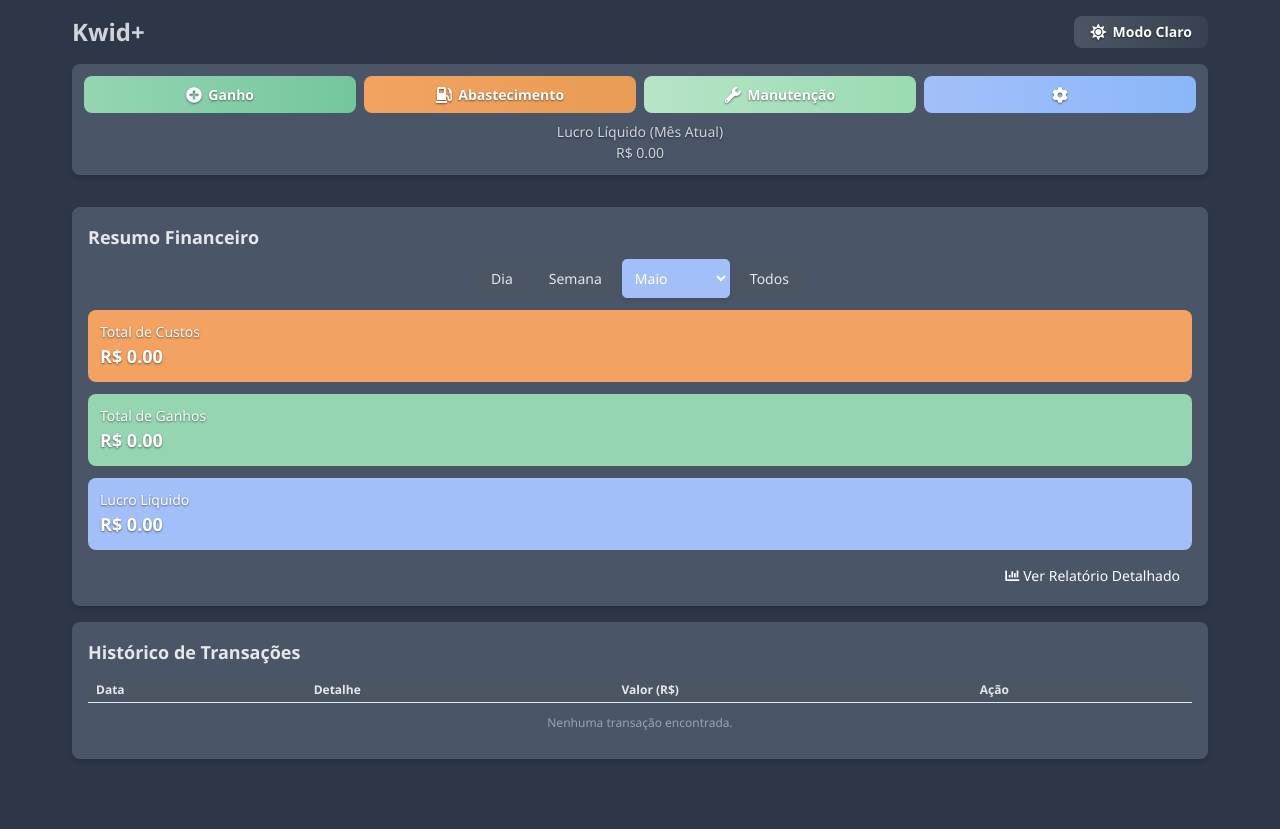
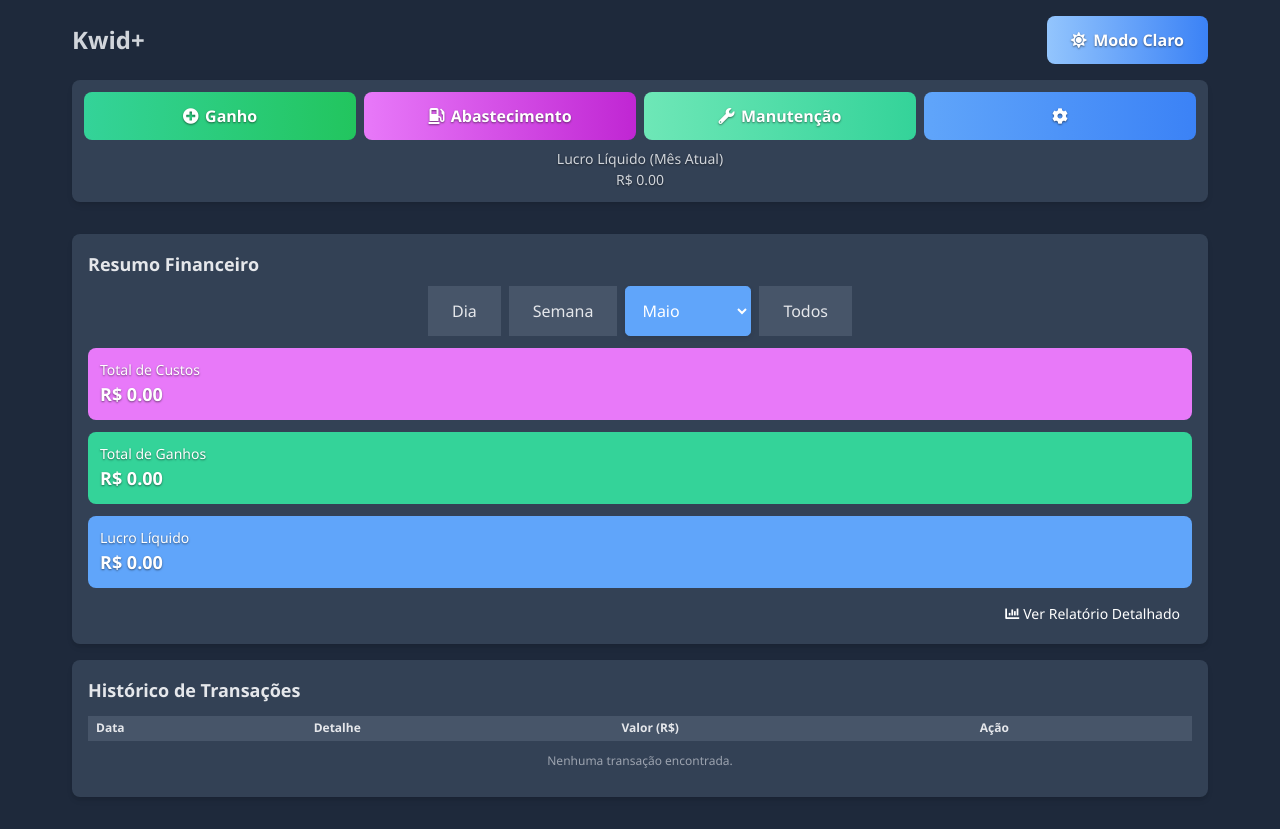
Before and after one commit to angeloruivo/Kwid, a plain HTML site: page index.html in a window 1280 px wide. Both pictures are taken after a click on the button "Modo Escuro". Before the commit the page ends 800 px from the top, so only its background shows below. Drawn offline with nearby package versions, Linux system fonts and the light colour scheme.

Commit message:
Teste de cores

```diff
--- a/index.html
+++ b/index.html
@@ -21,7 +21,7 @@
         <h1 class="text-2xl font-bold text-gray-800">Kwid+</h1>
         <button
           id="toggle-dark-mode"
-          class="modern-button bg-gray-600 text-xs px-2 py-1 justify-self-end"
+          class="modern-button bg-gray-600 justify-self-end"
         >
           <i class="fas fa-moon"></i> Modo Escuro
         </button>
@@ -285,20 +285,10 @@
     <section class="bg-white rounded-lg shadow-md p-4 mb-4">
       <div class="flex flex-col mb-3">
         <h2 class="text-lg font-semibold mb-2">Resumo Financeiro</h2>
-        <div class="flex flex-col md:flex-row md:justify-center gap-1">
-          <button
-            data-filter="day"
-            class="filter-btn px-2 py-1 text-xs bg-gray-200 rounded-md hover:bg-gray-300"
-          >
-            Dia
-          </button>
-          <button
-            data-filter="week"
-            class="filter-btn px-2 py-1 text-xs bg-gray-200 rounded-md hover:bg-gray-300"
-          >
-            Semana
-          </button>
-          <select id="month-filter" class="filter-btn text-xs">
+        <div class="flex flex-wrap justify-center gap-2">
+          <button data-filter="day" class="filter-btn">Dia</button>
+          <button data-filter="week" class="filter-btn">Semana</button>
+          <select id="month-filter" class="filter-btn">
             <option value="all">Mês</option>
             <option value="1">Janeiro</option>
             <option value="2">Fevereiro</option>
@@ -313,12 +303,7 @@
             <option value="11">Novembro</option>
             <option value="12">Dezembro</option>
           </select>
-          <button
-            data-filter="all"
-            class="filter-btn active px-2 py-1 text-xs bg-gray-200 rounded-md hover:bg-gray-300"
-          >
-            Todos
-          </button>
+          <button data-filter="all" class="filter-btn active">Todos</button>
         </div>
       </div>
       <div class="grid grid-cols-1 gap-3">
--- a/style.css
+++ b/style.css
@@ -1,11 +1,11 @@
 body {
   font-family: "Segoe UI", Tahoma, Geneva, Verdana, sans-serif;
-  background-color: #f5f7fa;
-  color: #1f2937;
+  background-color: #f1f5f9;
+  color: #1e293b;
 }
 
 body[data-theme="dark"] {
-  background-color: #2d3748;
+  background-color: #1e293b;
   color: #e5e7eb;
 }
 
@@ -16,23 +16,47 @@ body[data-theme="dark"] h3 {
 }
 
 body[data-theme="dark"] .bg-white {
-  background-color: #4a5568;
+  background-color: #334155;
 }
 
 body[data-theme="dark"] .text-gray-800 {
   color: #d1d5db;
 }
 
+.bg-red-50 {
+  background-color: #f9a8d4;
+}
+
+.bg-green-50 {
+  background-color: #6ee7b7;
+}
+
+.bg-blue-50 {
+  background-color: #93c5fd;
+}
+
 body[data-theme="dark"] .bg-red-50 {
-  background-color: #f4a261;
+  background-color: #e879f9;
 }
 
 body[data-theme="dark"] .bg-green-50 {
-  background-color: #95d5b2;
+  background-color: #34d399;
 }
 
 body[data-theme="dark"] .bg-blue-50 {
-  background-color: #a3bffa;
+  background-color: #60a5fa;
+}
+
+.text-red-700 {
+  color: #be185d;
+}
+
+.text-green-700 {
+  color: #15803d;
+}
+
+.text-blue-700 {
+  color: #1e40af;
 }
 
 body[data-theme="dark"] .text-red-700,
@@ -40,6 +64,18 @@ body[data-theme="dark"] .text-green-700,
 body[data-theme="dark"] .text-blue-700 {
   color: #ffffff;
   text-shadow: 0 1px 2px rgba(0, 0, 0, 0.5);
+}
+
+.text-red-800 {
+  color: #be185d;
+}
+
+.text-green-800 {
+  color: #15803d;
+}
+
+.text-blue-800 {
+  color: #1e40af;
 }
 
 body[data-theme="dark"] .text-red-800,
@@ -50,7 +86,7 @@ body[data-theme="dark"] .text-blue-800 {
 }
 
 body[data-theme="dark"] .bg-gray-100 {
-  background-color: #4b5563;
+  background-color: #475569;
 }
 
 body[data-theme="dark"] .text-gray-600 {
@@ -62,7 +98,11 @@ body[data-theme="dark"] .text-gray-500 {
 }
 
 body[data-theme="dark"] .border-gray-200 {
-  border-color: #4b5563;
+  border-color: #475569;
+}
+
+.modern-button {
+  color: #ffffff;
 }
 
 body[data-theme="dark"] .modern-button {
@@ -74,46 +114,84 @@ body[data-theme="dark"] .modern-button i {
   color: #ffffff;
 }
 
+.modern-button.bg-indigo-600 {
+  background: linear-gradient(to right, #6ee7b7, #34d399);
+}
+
+.modern-button.bg-blue-600 {
+  background: linear-gradient(to right, #f9a8d4, #db2777);
+}
+
+.modern-button.bg-green-600 {
+  background: linear-gradient(to right, #a7f3d0, #6ee7b7);
+}
+
+.modern-button.bg-gray-600 {
+  background: linear-gradient(to right, #93c5fd, #3b82f6);
+}
+
 body[data-theme="dark"] #btn-ganho {
-  background: linear-gradient(to right, #95d5b2, #74c69d);
+  background: linear-gradient(to right, #34d399, #22c55e);
 }
 
 body[data-theme="dark"] #btn-abastecimento {
-  background: linear-gradient(to right, #f4a261, #e89c54);
+  background: linear-gradient(to right, #e879f9, #c026d3);
 }
 
 body[data-theme="dark"] #btn-manutencao {
-  background: linear-gradient(to right, #b7e4c7, #9adbb3);
+  background: linear-gradient(to right, #6ee7b7, #34d399);
 }
 
 body[data-theme="dark"] #btn-avancado {
-  background: linear-gradient(to right, #a3bffa, #8ab7f8);
+  background: linear-gradient(to right, #60a5fa, #3b82f6);
 }
 
 body[data-theme="dark"] #btn-avancado i {
   color: #ffffff;
 }
 
+.filter-btn {
+  background-color: #e2e8f0;
+  color: #1e293b;
+}
+
+.filter-btn.active {
+  background-color: #93c5fd;
+  color: #1e40af;
+}
+
 body[data-theme="dark"] .filter-btn {
-  background-color: #4b5563;
+  background-color: #475569;
   color: #e5e7eb;
 }
 
 body[data-theme="dark"] .filter-btn.active {
-  background-color: #a3bffa;
+  background-color: #60a5fa;
   color: #ffffff;
 }
 
+#month-filter {
+  background-color: #e2e8f0;
+  color: #1e293b;
+  border-color: #e2e8f0;
+}
+
+#month-filter.active {
+  background-color: #93c5fd;
+  color: #1e40af;
+  border-color: #93c5fd;
+}
+
 body[data-theme="dark"] #month-filter {
-  background-color: #4b5563;
+  background-color: #475569;
   color: #e5e7eb;
-  border-color: #4b5563;
+  border-color: #475569;
 }
 
 body[data-theme="dark"] #month-filter.active {
-  background-color: #a3bffa;
+  background-color: #60a5fa;
   color: #ffffff;
-  border-color: #a3bffa;
+  border-color: #60a5fa;
 }
 
 body[data-theme="dark"] .saldo-destaque {
@@ -156,6 +234,11 @@ td {
   border-bottom: 1px solid #e2e8f0;
 }
 
+body[data-theme="dark"] th,
+body[data-theme="dark"] td {
+  border-bottom: 1px solid #475569;
+}
+
 @media (max-width: 640px) {
   table {
     font-size: 0.75rem;
@@ -171,20 +254,18 @@ td {
 }
 
 .filter-btn {
-  padding: 0.4rem 0.8rem;
-  font-size: 0.75rem;
+  padding: 0.5rem 1rem;
+  font-size: 0.875rem;
 }
 
 @media (min-width: 641px) {
   .filter-btn {
-    padding: 0.5rem 1rem;
-    font-size: 0.875rem;
+    padding: 0.75rem 1.5rem;
+    font-size: 1rem;
   }
 }
 
 .filter-btn.active {
-  background-color: #4f46e5;
-  color: white;
   box-shadow: 0 2px 4px rgba(0, 0, 0, 0.1);
 }
 
@@ -193,48 +274,26 @@ td {
   align-items: center;
   justify-content: center;
   gap: 0.4rem;
-  min-width: 80px;
+  min-width: 100px;
   text-align: center;
-  font-size: 0.75rem;
+  font-size: 0.875rem;
   font-weight: 600;
   border-radius: 0.5rem;
-  color: white;
+  padding: 0.5rem 1rem;
   transition: filter 0.2s ease, transform 0.2s ease;
 }
 
 @media (min-width: 641px) {
   .modern-button {
-    min-width: 120px;
-    font-size: 0.875rem;
-    padding: 0.5rem 1rem;
-  }
-}
-
-@media (max-width: 640px) {
-  .modern-button {
-    min-width: 70px;
+    min-width: 140px;
+    font-size: 1rem;
+    padding: 0.75rem 1.5rem;
   }
 }
 
 .modern-button:disabled {
   opacity: 0.6;
   cursor: not-allowed;
-}
-
-.modern-button.bg-indigo-600 {
-  background: linear-gradient(to right, #16a34a, #15803d);
-}
-
-.modern-button.bg-blue-600 {
-  background: linear-gradient(to right, #ef4444, #dc2626);
-}
-
-.modern-button.bg-green-600 {
-  background: linear-gradient(to right, #16a34a, #15803d);
-}
-
-.modern-button.bg-gray-600 {
-  background: linear-gradient(to right, #4b5563, #374151);
 }
 
 .modern-button.bg-teal-600 {
@@ -277,8 +336,8 @@ td {
 
 .fuel-btn.selected,
 .platform-btn.selected {
-  border: 2px solid #4f46e5;
-  background-color: rgba(79, 70, 229, 0.1);
+  border: 2px solid #3b82f6;
+  background-color: rgba(59, 130, 246, 0.1);
 }
 
 .fuel-btn i,
@@ -287,31 +346,24 @@ td {
 }
 
 #month-filter {
-  padding: 0.4rem;
-  font-size: 0.75rem;
+  padding: 0.5rem;
+  font-size: 0.875rem;
   border-radius: 0.3rem;
   border: 1px solid #e2e8f0;
-  background-color: #f7fafc;
   cursor: pointer;
 }
 
 @media (min-width: 641px) {
   #month-filter {
-    padding: 0.5rem;
-    font-size: 0.875rem;
+    padding: 0.75rem;
+    font-size: 1rem;
   }
-}
-
-#month-filter.active {
-  background-color: #4f46e5;
-  color: white;
-  border-color: #4f46e5;
 }
 
 #month-filter:focus {
   outline: none;
-  border-color: #4f46e5;
-  box-shadow: 0 0 0 3px rgba(79, 70, 229, 0.2);
+  border-color: #3b82f6;
+  box-shadow: 0 0 0 3px rgba(59, 130, 246, 0.2);
 }
 
 @media print {
@@ -335,6 +387,10 @@ td {
   margin-bottom: 0.2rem;
 }
 
+body[data-theme="dark"] .form-field label {
+  color: #e5e7eb;
+}
+
 .form-field input[type="date"],
 .form-field input[type="number"],
 .form-field input[type="text"] {
@@ -345,6 +401,14 @@ td {
   box-shadow: inset 0 1px 2px rgba(0, 0, 0, 0.05);
   transition: border-color 0.2s ease-in-out, box-shadow 0.2s ease-in-out;
   height: 2rem;
+}
+
+body[data-theme="dark"] .form-field input[type="date"],
+body[data-theme="dark"] .form-field input[type="number"],
+body[data-theme="dark"] .form-field input[type="text"] {
+  border: 1px solid #475569;
+  background-color: #1e293b;
+  color: #e5e7eb;
 }
 
 .form-field input[type="date"]:focus,
@@ -374,7 +438,6 @@ form button[type="submit"] {
   .bg-green-50 p,
   .bg-blue-50 p {
     font-size: 1.25rem;
-    color: #000;
   }
 }
 
@@ -387,7 +450,7 @@ form button[type="submit"] {
 .saldo-destaque {
   font-size: 1rem;
   font-weight: bold;
-  color: #1f2937;
+  color: #1e293b;
 }
 
 @media (min-width: 641px) {
```
